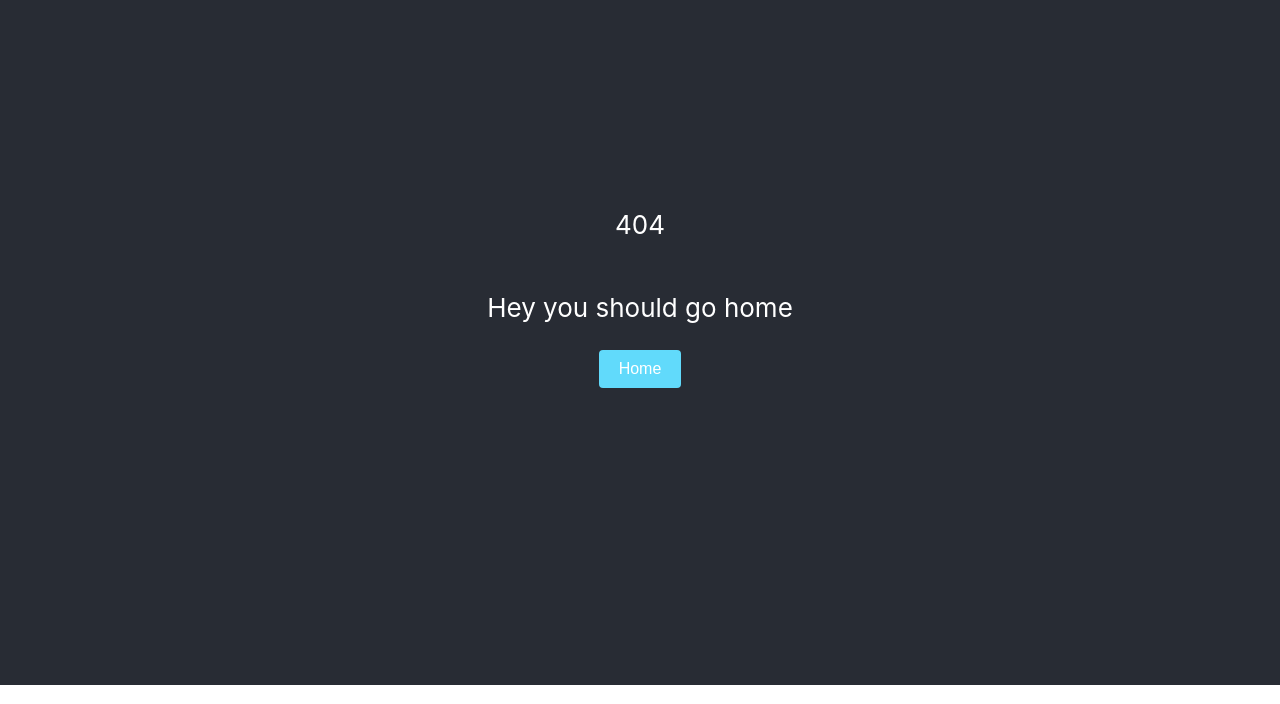
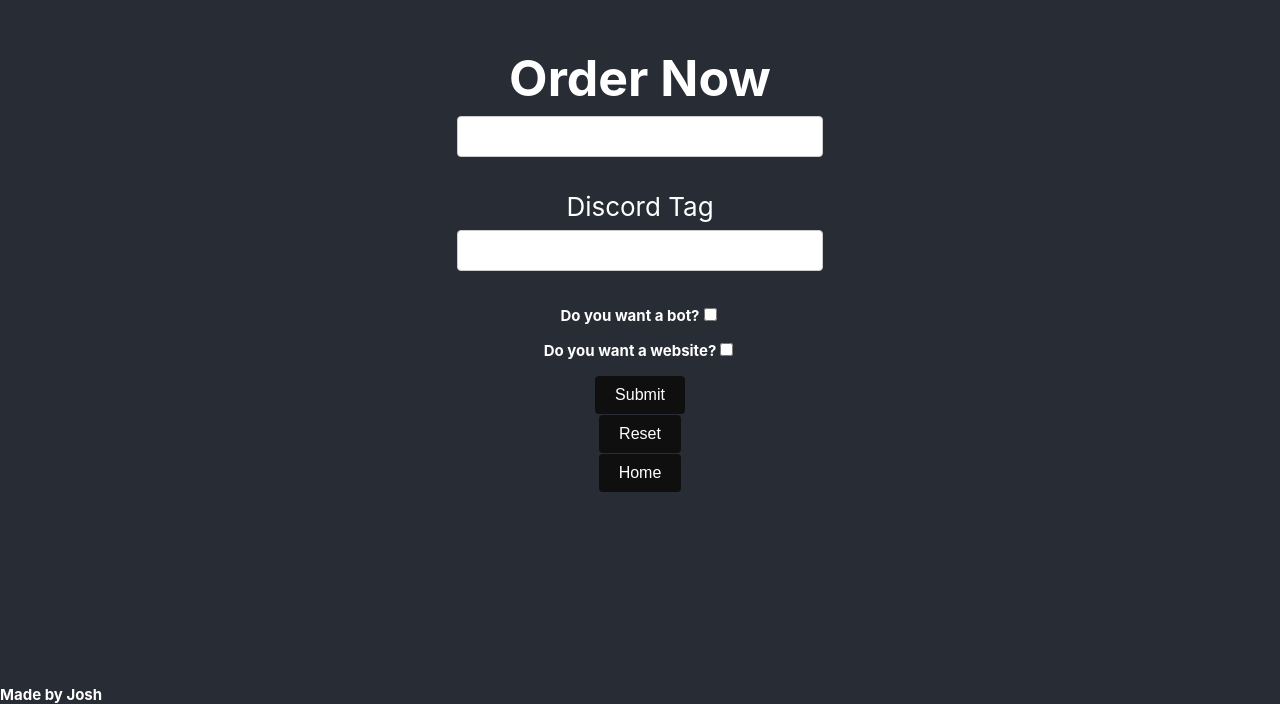
Before and after one commit to DeveloperJosh/Blu-Dev, a React (Create React App) app: page /store in a window 1280 px wide. Before the commit this address had no page. Shown: the part 115-819 px from the top of the page. Built offline with nearby package versions, Linux system fonts and the light colour scheme.

Commit message:
A wip order system

```diff
--- a/src/App.css
+++ b/src/App.css
@@ -39,7 +39,7 @@
 }
 
 .btn {
-  background-color: #61dafb;
+  background-color: #0f0f0f;
   max-height: max-content;
   color: #fff;
   border: none;
@@ -85,3 +85,13 @@
   background: #35C0F0;
   box-shadow: inset 2px 2px 2px rgba(255, 255, 255, 0.25), inset -2px -2px -2px rgba(0,0,0,0.25);
 }
+
+.input {
+  width: 100%;
+  padding: 12px 20px;
+  margin: 8px 0;
+  display: inline-block;
+  border: 1px solid #ccc;
+  border-radius: 4px;
+  box-sizing: border-box;
+}
--- a/src/App.jsx
+++ b/src/App.jsx
@@ -26,6 +26,11 @@ function App() {
           rel="noopener noreferrer">
           <button class className="btn">About me</button>
         </a>
+        <a className="App-link"
+          href="/store"
+          rel="noopener noreferrer">
+          <button class className="btn">Store</button>
+        </a>
       </header>
     </div><div>
         <footer className="footer">Made by Josh</footer>
--- a/src/Pages/About.jsx
+++ b/src/Pages/About.jsx
@@ -2,7 +2,7 @@ import '../App.css';
 
 function About() {
     return (
-        <div className="App">
+        <><div className="App">
             <header className="App-header">
             <h1>About</h1>
             <p>
@@ -16,7 +16,9 @@ function About() {
             <button className='btn'>Home</button>
             </a>
             </header>
-        </div>
+            </div><div>
+        <footer className="footer">Made by Josh</footer>
+      </div></>
     );
 }
 
--- /dev/null
+++ b/src/Pages/Order.jsx
@@ -0,0 +1,20 @@
+import '../App.css';
+
+function Order() {
+    return (
+        <div className="App">
+            <header className="App-header">
+            <h1>We will dm you soon</h1>
+            <a
+          className="App-link"
+          href="/"
+          rel="noopener noreferrer"
+           >
+            <button className='btn'>Home</button>
+            </a>
+            </header>
+      </div>
+    );
+}
+
+export default Order;
--- /dev/null
+++ b/src/Pages/Store.jsx
@@ -0,0 +1,30 @@
+import '../App.css'
+
+export const Store = (props) => {
+    return (
+        <><div className="App">
+            <header className="App-header">
+                <form action="/order" onSubmit={props.handleSubmit}>
+                    <label className="yes">Order Now</label><br></br>
+                    <input className="input" type="email" name="email" onChange={props.handleChange} value={props.test} required/><br></br>
+                    <p>Discord Tag<input className="input" type="text" name="discord tag" onChange={props.handleChange} value={props.test} required/><br></br></p>
+                    <p className="footer">Do you want a bot?<input type="checkbox" name="bot" value="Yes" /><br></br></p>
+                    <p className="footer">Do you want a website?<input type="checkbox" name="website" value="Yes" /><br></br></p>
+                    <button className="btn" type="submit">Submit</button><br></br>
+                    <button className="btn" onClick={props.handleReset}>Reset</button><br></br>
+                </form>
+                    <a
+                    className="App-link"
+                    href="/"
+                    rel="noopener noreferrer"
+                     >
+                    <button className='btn'>Home</button>
+                    </a><br></br>
+            </header>
+            </div><div>
+        <footer className="footer">Made by Josh</footer>
+      </div></>
+    )
+}
+
+export default Store;
--- a/src/Router.jsx
+++ b/src/Router.jsx
@@ -2,6 +2,8 @@ import {BrowserRouter, Route, Switch} from 'react-router-dom';
 import App from './App';
 import Oh404 from './Pages/404';
 import About from './Pages/About';
+import Order from './Pages/Order';
+import Store from './Pages/Store';
 
 export const Router = () => {
     return (
@@ -9,6 +11,9 @@ export const Router = () => {
             <Switch>
                 <Route exact path="/" component={App} />
                 <Route path="/about" component={About} />
+                <Route path="/store" component={Store} />
+                <Route path="/order" component={Order} />
+
                 <Route component={Oh404} />
             </Switch>
         </BrowserRouter>
```
